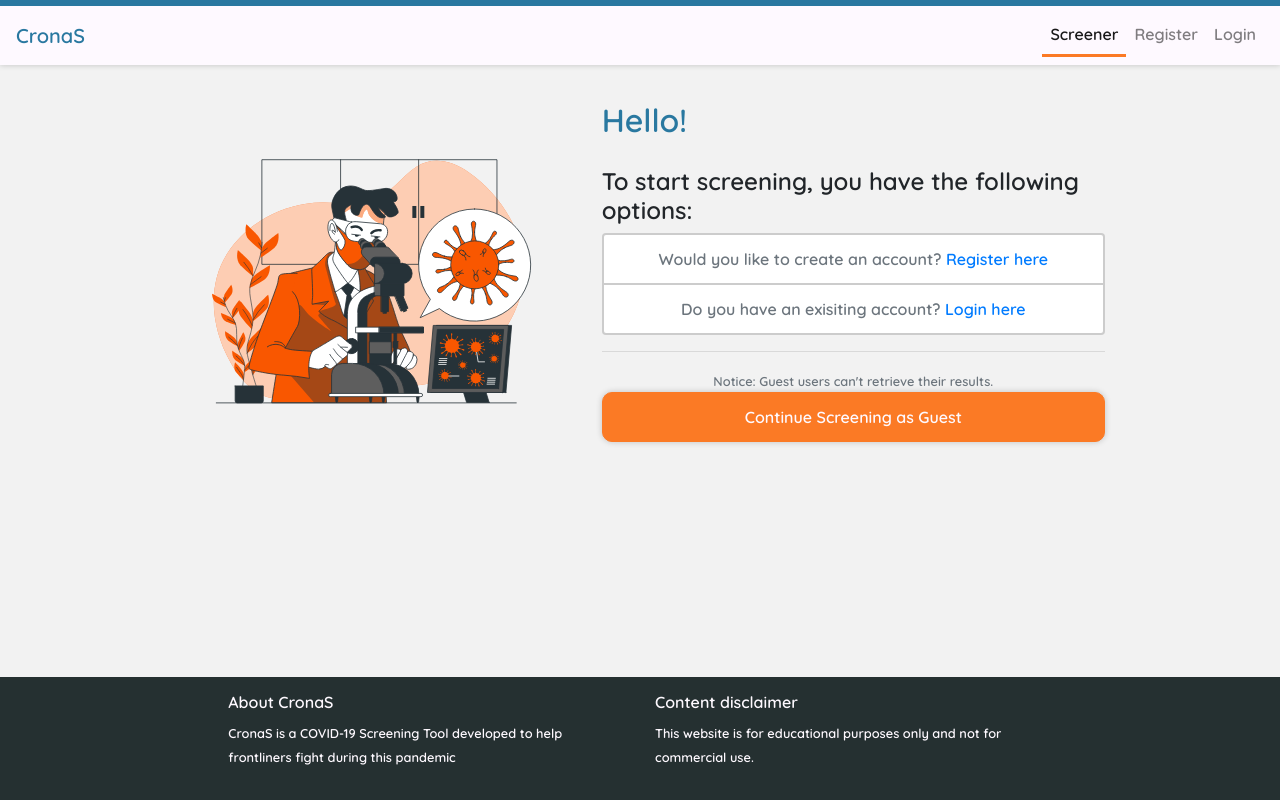
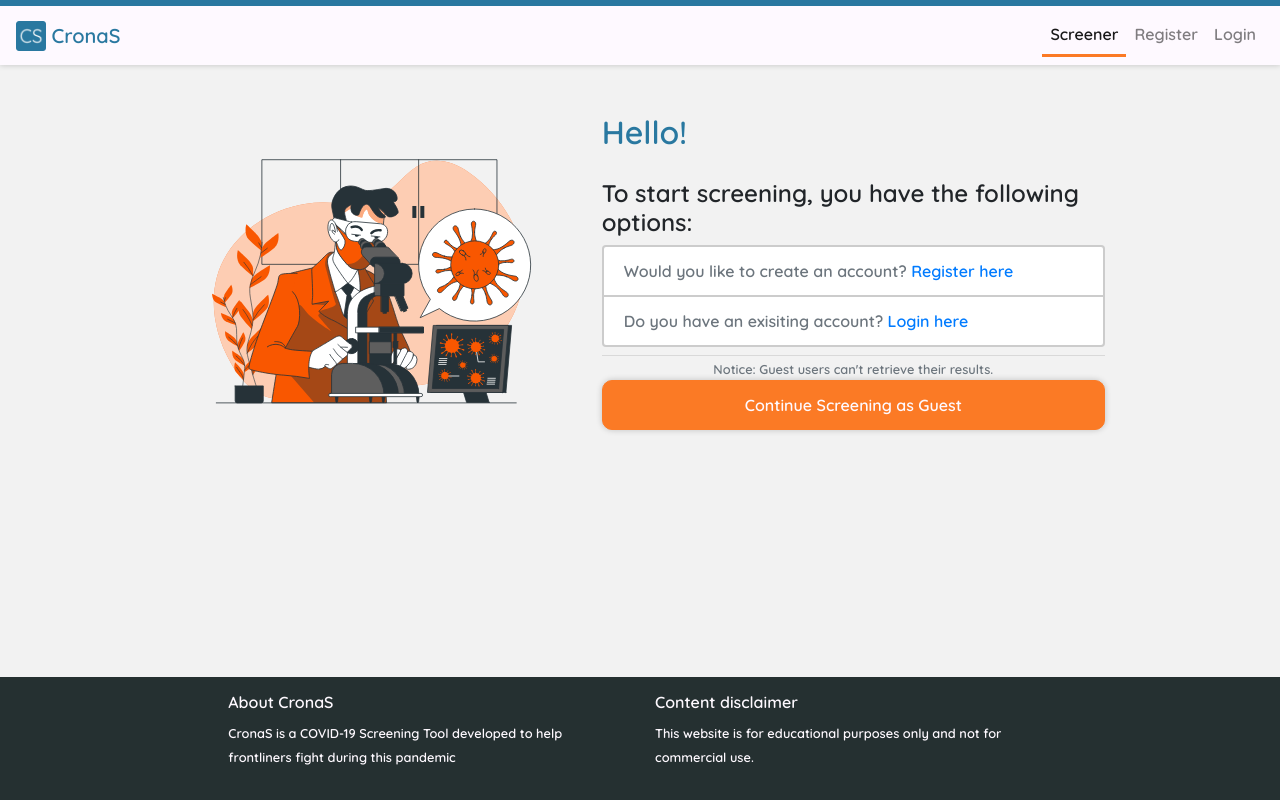
Before and after one commit to galeradan/cronas, a PHP site: page /views/screener_lp.php in a window 1280 px wide. Run offline with PHP 8.4, Linux system fonts and the light colour scheme.

Commit message:
favicon added

```diff
--- a/partials/header.php
+++ b/partials/header.php
@@ -13,6 +13,8 @@
 
 	<meta charset="utf-8">
 	<meta name="viewport" content="width=device-width,initial-scale=1">
+
+	<link rel="icon" type="image/png" href="../assets/images/favicon.png">
 	<title>CronaS | <?php echo getTitle(); ?></title>
 
 	<!-- Google fonts -->
@@ -28,7 +30,10 @@
 
 
 	<nav class="navbar navbar-expand-lg nav-styling navbar-light bg-neutral fixed-top">
-	  <a class="navbar-brand" id="logo" href="./home.php"><strong>CronaS</strong></a>
+	  <a class="navbar-brand" id="logo" href="./home.php">
+	  	<img src="../assets/images/favicon.png" width="30" height="30" class="d-inline-block align-top" alt="">
+	  	<strong>CronaS</strong>
+	  </a>
 	  <?php if (isset($_SESSION['user'])): ?>
 
 	  			  <a class="nav-brand">
--- a/views/screener_lp.php
+++ b/views/screener_lp.php
@@ -21,7 +21,7 @@ function getTitle(){
 
 						<h2 class="card-title font-base">Hello!</h2>
 						<h4 class="card-sub-title mt-3">To start screening, you have the following options:</h4>
-						<ul class="list-group text-center">
+						<ul class="list-group">
 							<li class="list-group-item">
 								<p class="text-muted m-0">Would you like to create an account? <a href="./register.php">Register here</a></p>
 							</li>
@@ -31,7 +31,7 @@ function getTitle(){
 
 						</ul>
 
-						<hr>
+						<hr class="mb-0 mt-2">
 						<div class="form-group text-center">
 						<small class="text-muted">Notice: Guest users can't retrieve their results.</small>
 							<button id="btnGuest" type="button" class="btn bg-accent font-neutralw btn-styling btn-block">Continue Screening as Guest</button>
```
Also changed, not shown: assets/images/favicon.png (added).
